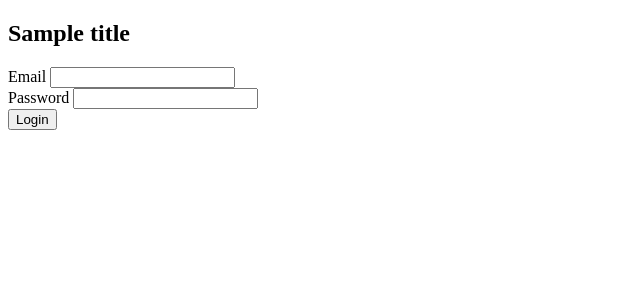
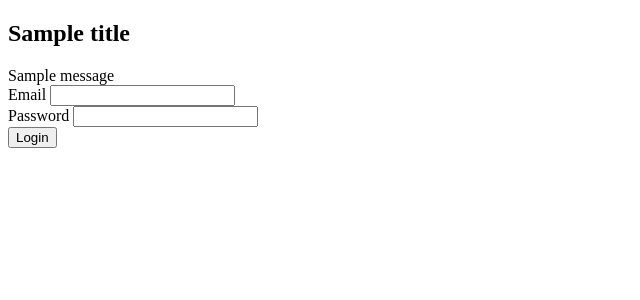
Before and after one commit to nancytaen/petimage, a Flask app: template application/templates/user/login.html in a window 1280 px wide. Shown: the part 26-326 px from the top of the page, without its empty margins (0-640 px from the left). Run offline with Flask 2, Linux system fonts and the light colour scheme; the template is opened without the code that fills it: values that come from a table or form of the project are taken from there, most other values are stand-ins (such as "Sample title", 1, 10 or a date in 2020); one stand-in notice (Sample message) is shown.

Commit message:
flashed message for user login

```diff
--- a/application/templates/user/login.html
+++ b/application/templates/user/login.html
@@ -3,6 +3,9 @@
 {% block content %}
     <h2>{{ title }}</h2>
     <form method="POST" action="/login">
+        {% for message in get_flashed_messages() %}
+            <div> {{ message }} </div>
+        {% endfor %}
         <div>
             {{ form.email.label }} {{ form.email }}
             {% if form.email.errors %}
--- a/application/views/user.py
+++ b/application/views/user.py
@@ -1,4 +1,4 @@
-from flask import Blueprint, request, render_template, redirect, url_for
+from flask import Blueprint, request, render_template, redirect, url_for, flash
 
 from application.form import UserRegistrationForm, UserLoginForm
 from application.navigation import top_level_nav
@@ -23,5 +23,6 @@ def login():
     if request.method == "POST":
         if login_form.validate():
             print("success")
+        flash("User does not exist")
     return render_template('user/login.html', title="login",
                            description="login", nav=top_level_nav(), form=login_form)
```
Also changed, not shown: 1 other file.
